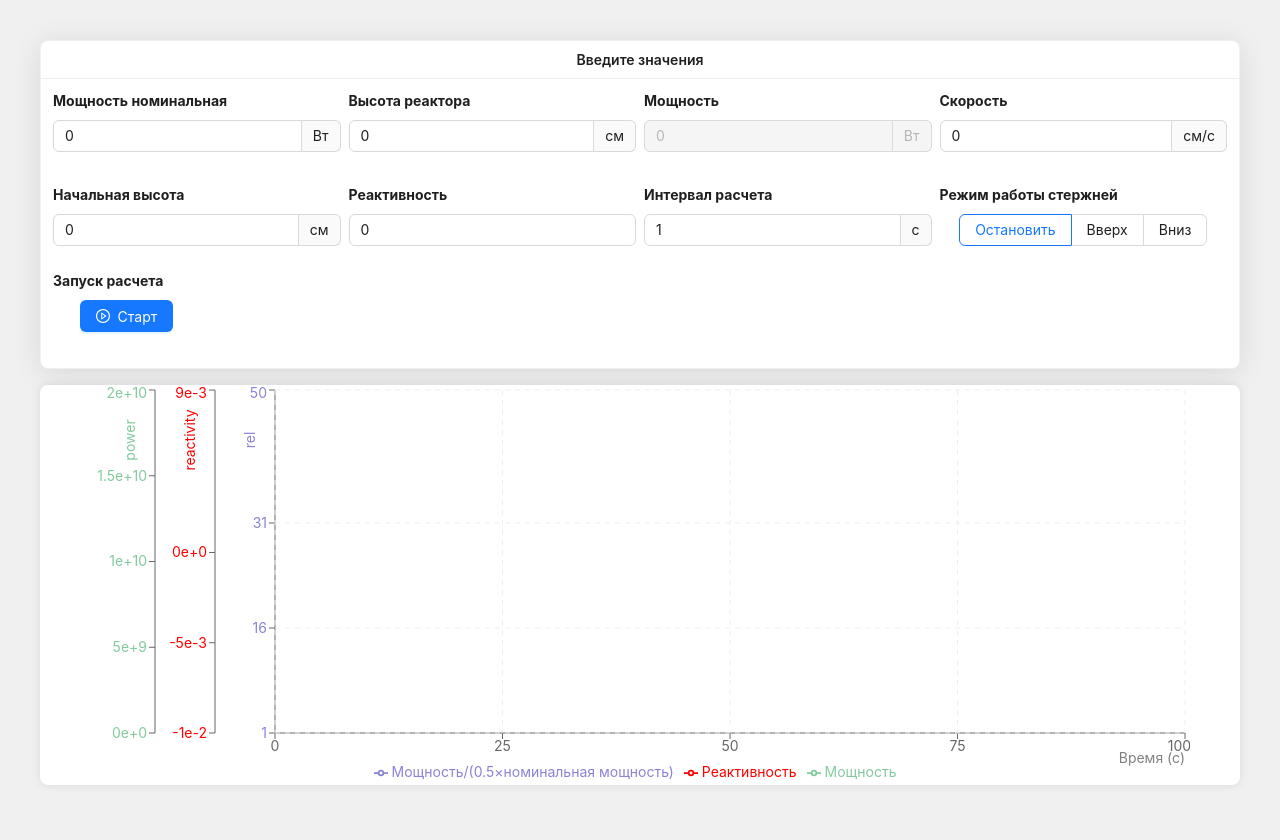
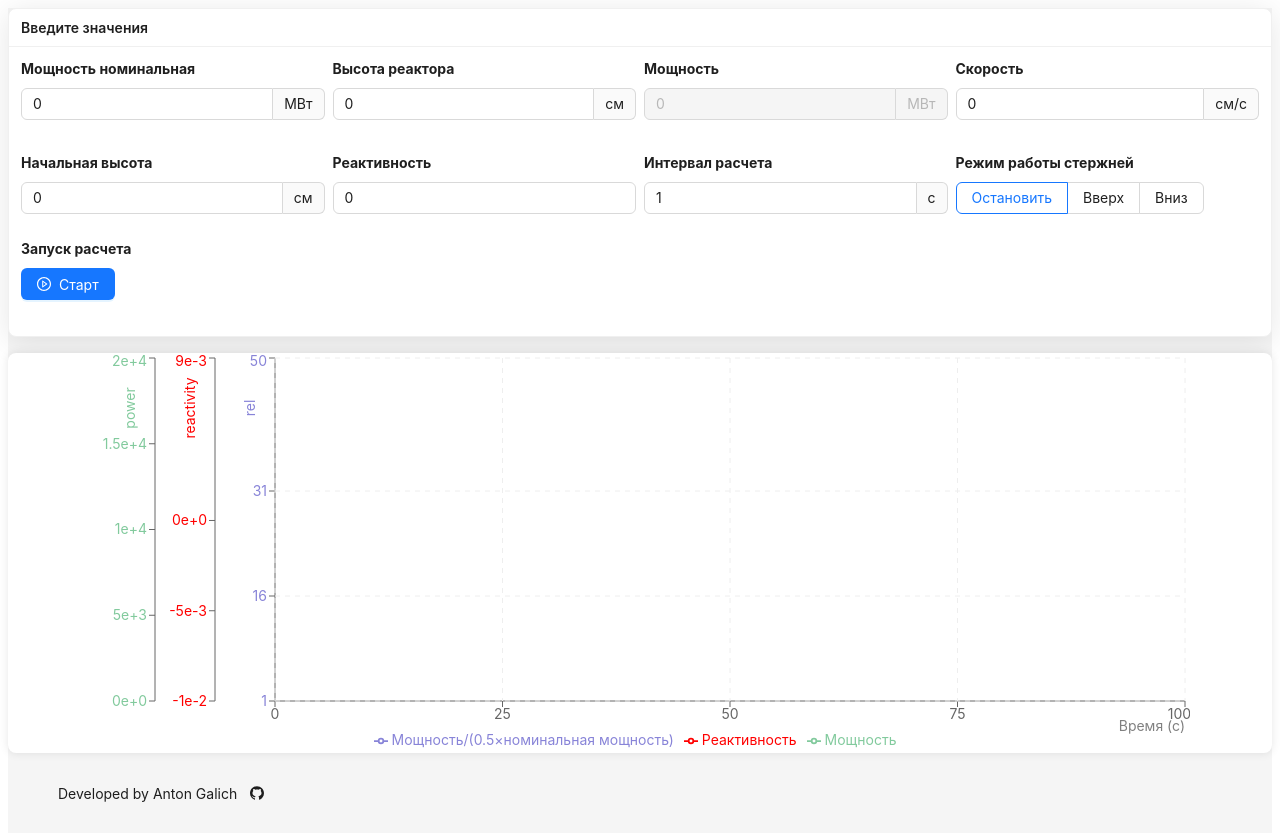
Before and after one commit to GalichAnton/reactor_calc, a React (Vite) app: page / in a window 1280 px wide. Built offline with nearby package versions, Linux system fonts and the light colour scheme.

Commit message:
some improvements

```diff
--- a/src/App.css
+++ b/src/App.css
@@ -1,12 +1,5 @@
-#root {
-  max-width: 1280px;
-  margin: 0 auto;
-  padding: 2rem;
-  text-align: center;
-}
-
 body {
-  background: #f0f0f0;
+  /*background: #f0f0f0;*/
 }
 
 .logo {
--- a/src/components/chart/Chart.tsx
+++ b/src/components/chart/Chart.tsx
@@ -99,7 +99,7 @@ const Chart = () => {
                     yAxisId="power"
                     dataKey="power"
                     type="number"
-                    domain={[0, 20e9]}
+                    domain={[0, 20e3]}
                     allowDataOverflow
                     label={{
                         value: 'power',
--- a/src/components/form/AppForm.tsx
+++ b/src/components/form/AppForm.tsx
@@ -102,7 +102,7 @@ const AppForm = () => {
                                 placeholder={'Мощность номинальная'}
                                 value={nominalPower}
                                 onChange={onChangeNominalPowerHandler}
-                                addonAfter={'Вт'}
+                                addonAfter={'МВт'}
                             />
                         </Form.Item>
                     </Col>
@@ -130,7 +130,7 @@ const AppForm = () => {
                                 placeholder={'Мощность'}
                                 disabled={true}
                                 value={power}
-                                addonAfter={'Вт'}
+                                addonAfter={'МВт'}
                             />
                         </Form.Item>
                     </Col>
--- a/src/pages/Main.tsx
+++ b/src/pages/Main.tsx
@@ -1,10 +1,13 @@
-import { Col, Row } from 'antd';
+import { GithubFilled } from '@ant-design/icons';
+import { Button, Col, Layout, Row } from 'antd';
 
 import Chart from '../components/chart/Chart.tsx';
 import AppForm from '../components/form/AppForm.tsx';
 
 const Main = () => {
     return (
+        <Layout>
+            <Layout.Content>
                 <Row gutter={[0, 16]}>
                     <Col span={24}>
                         <AppForm />
@@ -13,6 +16,17 @@ const Main = () => {
                         <Chart />
                     </Col>
                 </Row>
+            </Layout.Content>
+            <Layout.Footer>
+                {' '}
+                Developed by Anton Galich{' '}
+                <Button
+                    type="text"
+                    icon={<GithubFilled />}
+                    href={'https://github.com/GalichAnton/reactor_calc'}
+                />
+            </Layout.Footer>
+        </Layout>
     );
 };
 
```
Lines whose indentation alone changed are shown as unchanged.
